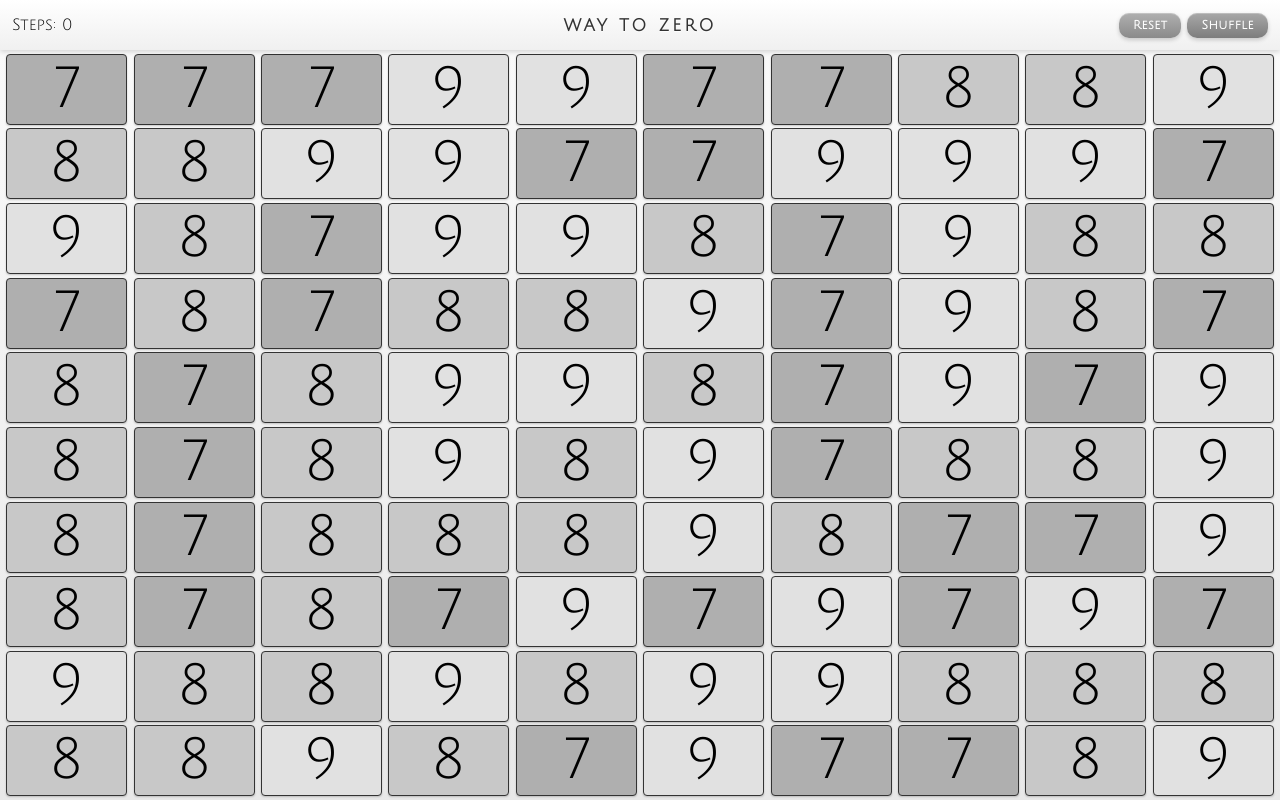
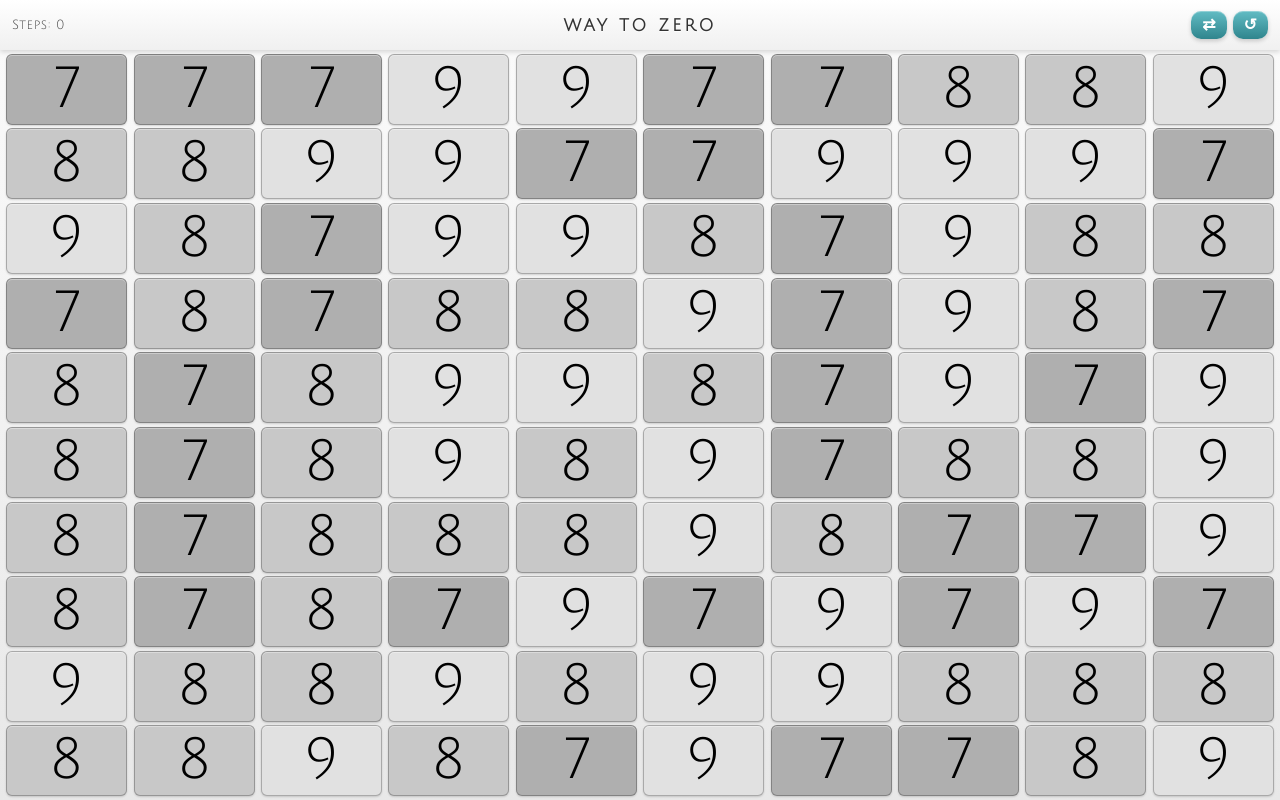
Before and after one commit to kasta-sta/way-to-zero, a plain HTML site: page index.html in a window 1280 px wide. Drawn offline with Linux system fonts and the light colour scheme.

Commit message:
Add files via upload

```diff
--- a/index.html
+++ b/index.html
@@ -16,9 +16,35 @@
 
 <meta charset="UTF-8">
 <meta name="viewport" content="width=device-width, initial-scale=1.0, maximum-scale=1.0, user-scalable=no">
-<title>Game</title>
+
+    <!-- Основне SEO -->
+    <title>Way to Zero - Мінімалістична головоломка</title>
+    <meta name="description" content="Грайте в Way to Zero — мінімалістичну головоломку 10x10. Об'єднуйте однакові плитки, зменшуйте їх до нуля та тренуйте логіку прямо в браузері. Без реєстрації та реклами.">
+    <meta name="keywords" content="гра, головоломка, way to zero, логічна гра, браузерна гра, merge puzzle, безкоштовна гра">
+    <meta name="author" content="Твоє Ім'я або Нікнейм">
+    <meta name="robots" content="index, follow">
+
+    <!-- Open Graph (для Telegram, Facebook, Threads) -->
+    <meta property="og:title" content="Way to Zero - Мінімалістична головоломка">
+    <meta property="og:description" content="Об'єднуйте однакові плитки та зменшуйте їх до нуля в цій захоплюючій браузерній грі.">
+    <meta property="og:type" content="website">
+    <meta property="og:url" content="https://твій-сайт.vercel.app/">
+    <!-- Заміни посилання нижче на реальну картинку-прев'ю (наприклад, скріншот гри) -->
+    <meta property="og:image" content="https://твій-сайт.vercel.app/preview.png">
+
+    <!-- Twitter Card -->
+    <meta name="twitter:card" content="summary_large_image">
+    <meta name="twitter:title" content="Way to Zero - Мінімалістична головоломка">
+    <meta name="twitter:description" content="Об'єднуйте однакові плитки та зменшуйте їх до нуля в цій захоплюючій браузерній грі.">
+
 <link href="https://fonts.googleapis.com/css2?family=Julius+Sans+One&display=swap" rel="stylesheet">
 <style>
+:root {
+    --accent: #4da9b2;
+    --accent-dark: #2f858d;
+    --accent-light: #8fd3d9;
+}
+
 * {
     box-sizing: border-box;
     margin: 0;
@@ -46,22 +72,90 @@ html, body {
     flex-direction: column;
 }
 
+/* ===== Шапка: 3 колонки, заголовок завжди по центру ===== */
 #menu-card {
     position: relative;
-    top: 0;
-    left: 0;
     width: 100%;
     height: 50px;
     padding: 0 12px;
     background: linear-gradient(180deg, #ffffff 0%, #f0f0f0 100%);
-    box-shadow: 0px 2px 5px rgba(0, 0, 0, 0.15);
+    box-shadow: 0 2px 5px rgba(0, 0, 0, 0.15);
     z-index: 10;
-    display: flex;
-    justify-content: space-between;
+    display: grid;
+    grid-template-columns: 1fr auto 1fr;
     align-items: center;
     gap: 6px;
 }
 
+#moves-counter {
+    justify-self: start;
+    font-size: 13px;
+    letter-spacing: 0.5px;
+    color: #444;
+    font-variant-numeric: tabular-nums;
+    white-space: nowrap;
+}
+
+#game-title {
+    justify-self: center;
+    font-size: 17px;
+    font-weight: bold;
+    letter-spacing: 3px;
+    color: #333;
+    text-transform: uppercase;
+    pointer-events: none;
+    user-select: none;
+    white-space: nowrap;
+    text-shadow: 0 1px 0 rgba(255, 255, 255, 0.8);
+}
+
+.menu-buttons {
+    justify-self: end;
+    display: flex;
+    gap: 6px;
+    align-items: center;
+}
+
+@media (max-width: 600px) {
+    #game-title {
+        font-size: 13px;
+        letter-spacing: 2px;
+    }
+}
+
+/* ===== Кнопки ===== */
+#reset-btn, #shuffle-btn {
+    padding: 6px 11px;
+    border: none;
+    border-radius: 10px;
+    font-size: 16px;
+    line-height: 1;
+    font-weight: bold;
+    font-family: inherit;
+    color: #fff;
+    cursor: pointer;
+    white-space: nowrap;
+    display: inline-flex;
+    align-items: center;
+    justify-content: center;
+    background: linear-gradient(180deg, #62bcc4 0%, var(--accent-dark) 100%);
+    box-shadow: 0 2px 4px rgba(0, 0, 0, 0.18), inset 0 1px 0 rgba(255, 255, 255, 0.3);
+    transition: transform 0.08s ease, box-shadow 0.08s ease, filter 0.15s ease;
+    user-select: none;
+    -webkit-tap-highlight-color: transparent;
+}
+
+#reset-btn:hover, #shuffle-btn:hover {
+    filter: brightness(1.08);
+}
+
+#reset-btn:active, #shuffle-btn:active {
+    transform: translateY(2px) scale(0.97);
+    box-shadow: 0 1px 2px rgba(0, 0, 0, 0.2), inset 0 1px 2px rgba(0, 0, 0, 0.15);
+    filter: brightness(0.95);
+}
+
+/* ===== Поле ===== */
 #game {
     position: absolute;
     top: 50px;
@@ -72,78 +166,23 @@ html, body {
     overflow: hidden;
 }
 
-#reset-btn, #shuffle-btn {
-    padding: 6px 12px;
-    border: none;
-    border-radius: 10px;
-    font-size: 13px;
-    cursor: pointer;
-    font-weight: bold;
-    white-space: nowrap;
-    font-family: inherit;
-    color: #fff;
-    display: inline-flex;
-    align-items: center;
-    gap: 5px;
-    transition: transform 0.08s ease, box-shadow 0.08s ease, filter 0.15s ease;
-    user-select: none;
-    -webkit-tap-highlight-color: transparent;
-}
-
-#reset-btn, #shuffle-btn {
-    padding: 6px 14px;
-    border: none;
-    border-radius: 10px;
-    font-size: 12px;
-    cursor: pointer;
-    font-weight: bold;
-    white-space: nowrap;
-    font-family: inherit;
-    color: #fff;
-    letter-spacing: 0.5px;
-    display: inline-flex;
-    align-items: center;
-    transition: transform 0.08s ease, box-shadow 0.08s ease, filter 0.15s ease;
-    user-select: none;
-    -webkit-tap-highlight-color: transparent;
-}
-
-#reset-btn {
-    background: linear-gradient(180deg, #b0b0b0 0%, #8a8a8a 100%);
-    box-shadow: 0 2px 4px rgba(0, 0, 0, 0.18), inset 0 1px 0 rgba(255,255,255,0.25);
-}
-
-#shuffle-btn {
-    background: linear-gradient(180deg, #a8a8a8 0%, #7d7d7d 100%);
-    box-shadow: 0 2px 4px rgba(0, 0, 0, 0.18), inset 0 1px 0 rgba(255,255,255,0.25);
-}
-
-#reset-btn:active, #shuffle-btn:active {
-    transform: translateY(2px) scale(0.97);
-    box-shadow: 0 1px 2px rgba(0, 0, 0, 0.2), inset 0 1px 2px rgba(0,0,0,0.15);
-    filter: brightness(0.95);
-}
-
-#reset-btn:hover, #shuffle-btn:hover {
-    filter: brightness(1.08);
-}
-
+/* ===== Плитки ===== */
 .tile {
     position: absolute;
-    border-radius: 4px;
-    /* ДУЖЕ швидкі переходи: зникнення ~80ms, падіння ~80ms */
-    transition: top 0.08s linear, left 0.08s linear, opacity 0.08s linear, background-color 0.3s linear, transform 0.08s linear;
+    border-radius: 6px;
+    transition: top 0.08s linear, left 0.08s linear, opacity 0.08s linear,
+                background-color 0.3s linear, transform 0.08s linear;
     font-family: 'Julius Sans One', sans-serif;
     text-align: center;
     background: #fff;
     color: #000;
-    border: 1px solid #333;
+    border: 1px solid rgba(0, 0, 0, 0.25);
     cursor: pointer;
     display: flex;
     justify-content: center;
     align-items: center;
-    box-shadow: 0 1px 2px rgba(0,0,0,0.2);
-    width:  var(--tile-w);
+    box-shadow: 0 1px 2px rgba(0, 0, 0, 0.15), inset 0 1px 0 rgba(255, 255, 255, 0.35);
+    width: var(--tile-w);
     height: var(--tile-h);
     font-size: var(--tile-fs);
     line-height: var(--tile-h);
@@ -151,64 +190,59 @@ html, body {
 }
 
 .sel {
-    background: #ffeb3b !important;
-    border: 2px solid #f57f17 !important;
+    background: var(--accent-light) !important;
+    border: 2px solid var(--accent-dark) !important;
     z-index: 5;
-    box-shadow: 0 0 8px #f57f17;
+    box-shadow: 0 0 8px var(--accent);
 }
 
 .fade-out {
     opacity: 0;
     transform: scale(0.3);
 }
+</style>
 
-.menu-buttons {
-    display: flex;
-    gap: 6px;
-    align-items: center;
-    margin-left: auto;
-}
-#game-title {
-    position: absolute;
-    left: 50%;
-    top: 50%;
-    transform: translate(-50%, -50%);
-    font-size: 17px;
-    font-weight: bold;
-    letter-spacing: 3px;
-    color: #333;
-    text-transform: uppercase;
-    pointer-events: none;
-    user-select: none;
-    white-space: nowrap;
-    text-shadow: 0 1px 0 rgba(255,255,255,0.8);
-}
 
-@media (max-width: 600px) {
-    #game-title {
-        font-size: 13px;
-        letter-spacing: 2px;
+<!-- Schema.org розмітка для відеоігор -->
+    <script type="application/ld+json">
+    {
+      "@context": "https://schema.org",
+      "@type": "VideoGame",
+      "name": "Way to Zero",
+      "description": "Мінімалістична браузерна головоломка 10x10. Об'єднуйте однакові плитки та зменшуйте їх до нуля.",
+      "genre": "Puzzle",
+      "gamePlatform": "Web Browser",
+      "applicationCategory": "Game",
+      "operatingSystem": "Any",
+      "offers": {
+        "@type": "Offer",
+        "price": "0",
+        "priceCurrency": "USD"
+      }
     }
-}
+    </script>
 
-</style>
 </head>
 <body>
-
-<div id="game-container">
-  <div id="menu-card">
-    <div id="moves-counter">
+<body>
+<header id="game-container">
+  <nav id="menu-card" aria-label="Головне меню">
+    <div id="moves-counter" aria-live="polite">
         <span class="icon">Steps:</span>
         <span id="moves-value">0</span>
     </div>
-    <div id="game-title">WAY TO ZERO</div>
+    <h1 id="game-title">WAY TO ZERO</h1>
     <div class="menu-buttons">
-        <button id="reset-btn">Reset</button>
-        <button id="shuffle-btn">Shuffle</button>
+<button id="shuffle-btn" aria-label="Shuffle" title="Shuffle">⇄</button>
+        <button id="reset-btn" aria-label="Reset" title="Reset">↺</button>
     </div>
-</div>
-  <div id="game"></div>
-</div>
+  </nav>
+</header>
+
+<main id="game" aria-label="Ігрове поле 10 на 10">
+
+</main>
+</body>
 
 <script>
 /* ====== Утиліти ====== */
```
